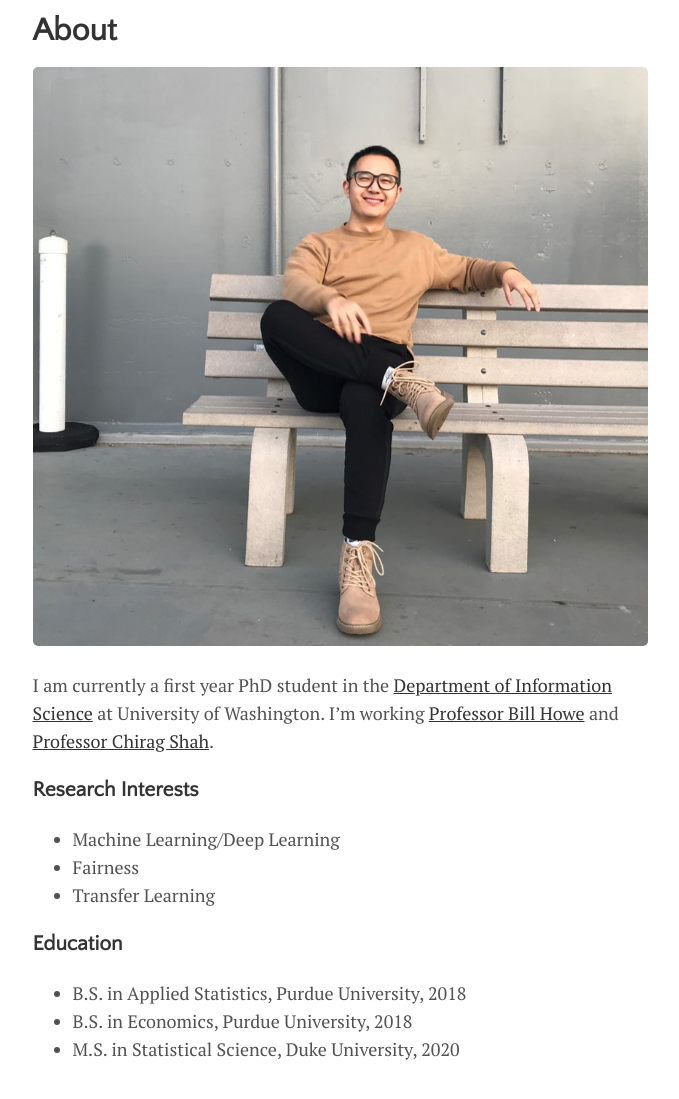
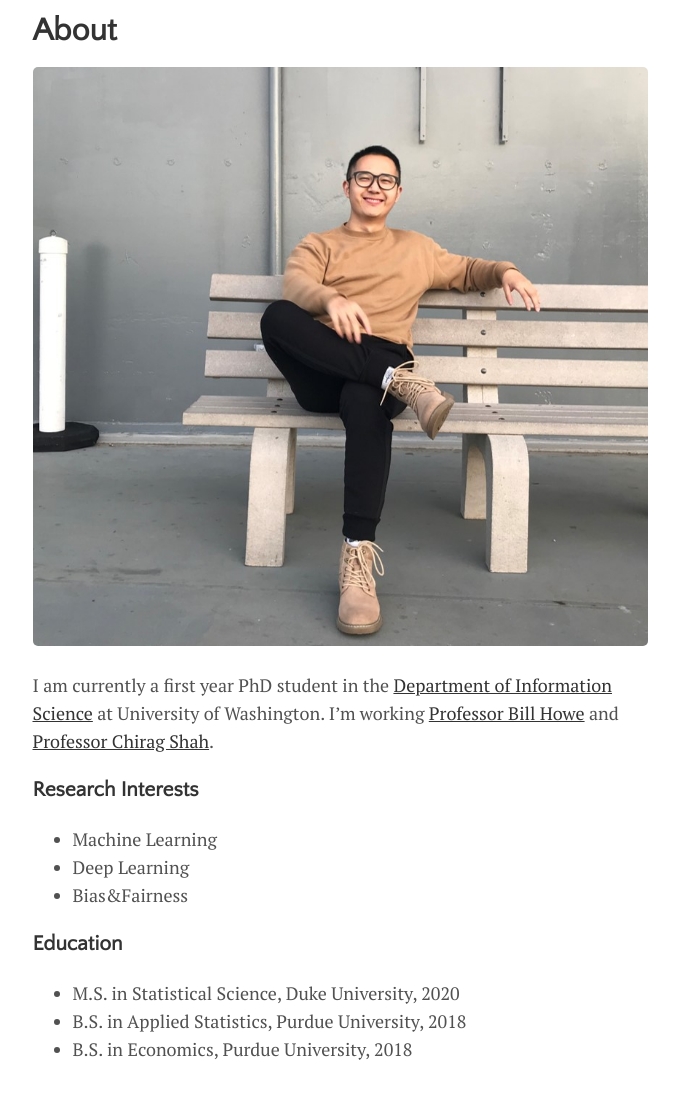
Before and after one commit to BeanHam/BeanHam.github.io, a Jekyll site: the page built from menu/about.md, in a window 1280 px wide, cut to the strip 112-1239 px from the top of the page. Shown: the top 1099 px of the strip, without its empty margins (300-979 px from the left). Built offline with Jekyll 4.4.1, drawn with Linux system fonts in a browser that asks for light colours.

Commit message:
Update about.md

```diff
--- a/menu/about.md
+++ b/menu/about.md
@@ -9,12 +9,12 @@ I am currently a first year PhD student in the [Department of Information Scienc
 
 ### Research Interests
 
-- Machine Learning/Deep Learning
-- Fairness
-- Transfer Learning
+- Machine Learning
+- Deep Learning
+- Bias&Fairness
 
 ### Education
 
+- M.S. in Statistical Science, Duke University, 2020
 - B.S. in Applied Statistics, Purdue University, 2018
 - B.S. in Economics, Purdue University, 2018
-- M.S. in Statistical Science, Duke University, 2020
```
